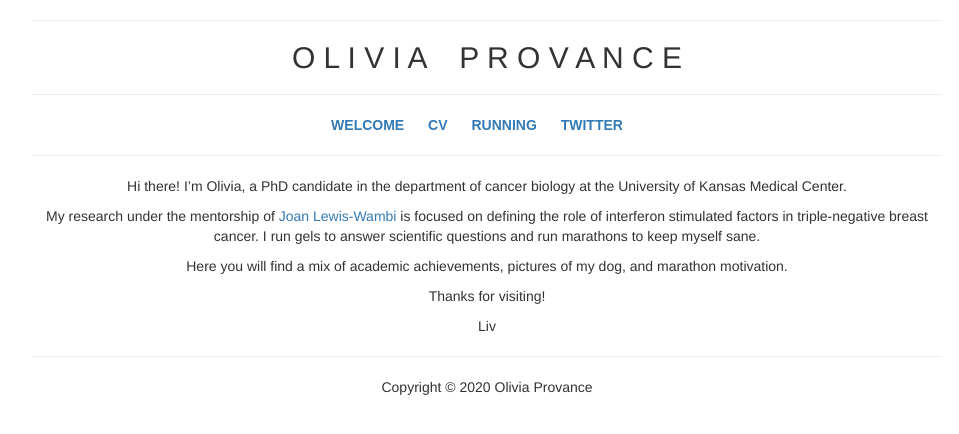
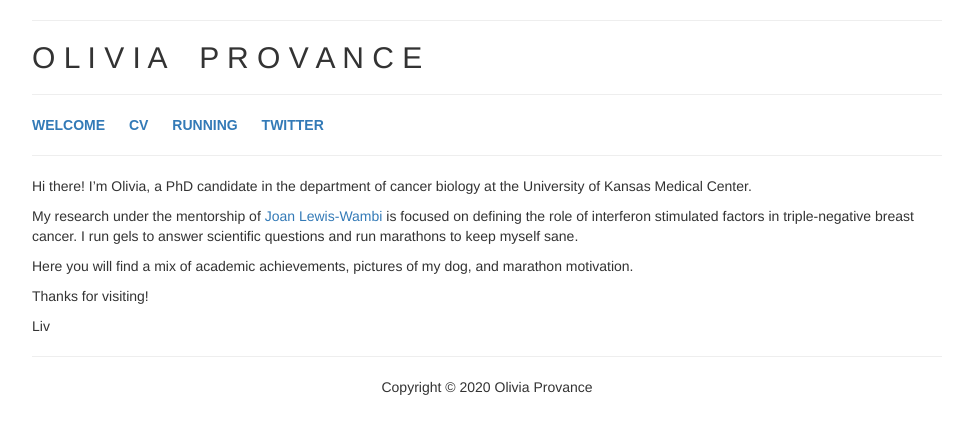
Before and after one commit to livprovance/oliviaprovance.github.io, a Jekyll site: the page index.html, which Jekyll copies as it is, in a window 1280 px wide. Shown: the top 434 px of the page, without its empty margins (153-1112 px from the left). Built offline with Jekyll 4.4.1, drawn with Linux system fonts in a browser that asks for light colours.

Commit message:
Update index.html

```diff
--- a/index.html
+++ b/index.html
@@ -371,11 +371,11 @@ summary {
 
 
 <hr />
-<center>
+</center>
 <h1 class="title toc-ignore"> O L I V I A &nbsp;&nbsp; P R O V A N C E </h1>
 <hr />
 
-<center>
+</center>
 <nav>
 <ul>
 <li>
@@ -393,7 +393,7 @@ summary {
 </ul>
 <p></nav></p>
 <hr />
-<left>
+</left>
 <p>Hi there! I’m Olivia, a PhD candidate in the department of cancer biology at the University of Kansas Medical Center.
 <p>
 My research under the mentorship of <a href="http://www.kumc.edu/school-of-medicine/cancer-biology/faculty/joan-lewis-wambi-phd.html/">Joan Lewis-Wambi</a> is focused on defining the role of interferon stimulated factors in triple-negative breast cancer. I run gels to answer scientific questions and run marathons to keep myself sane.
```
